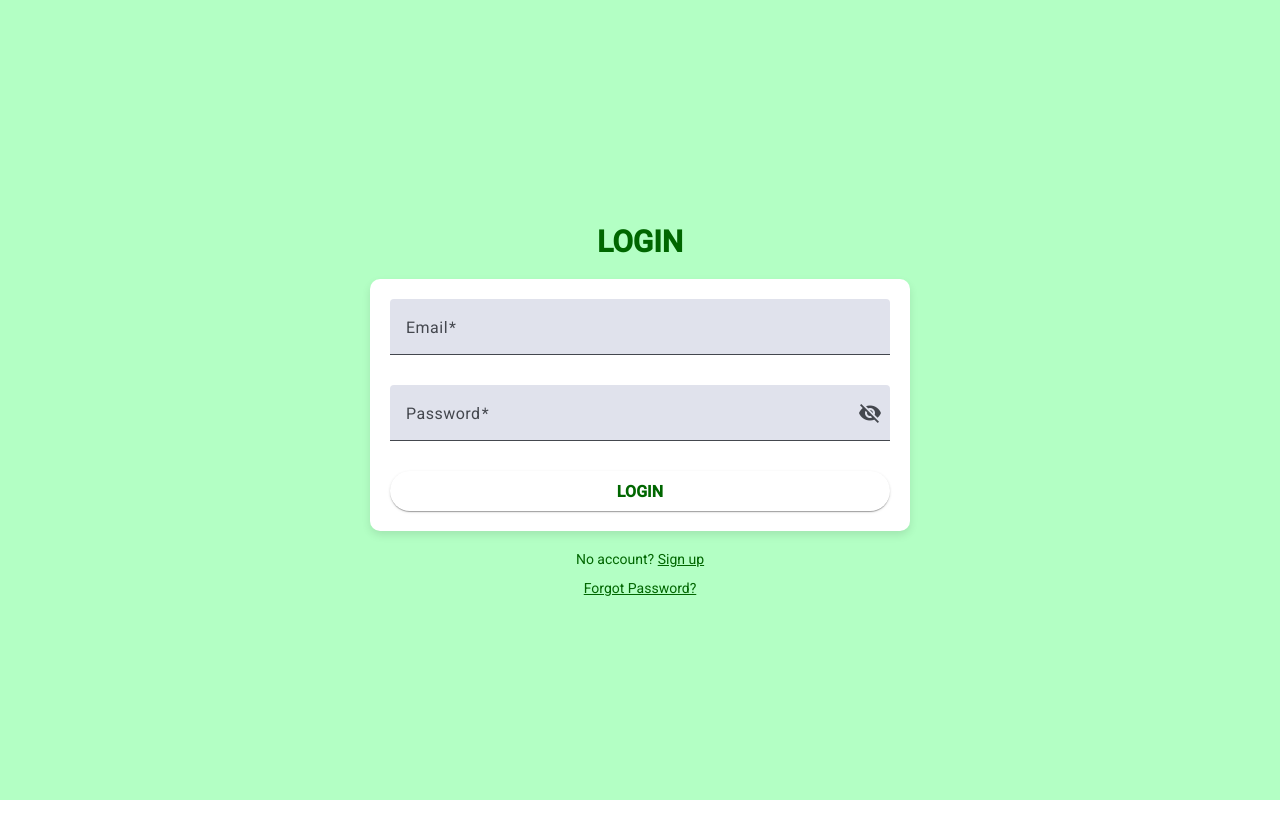
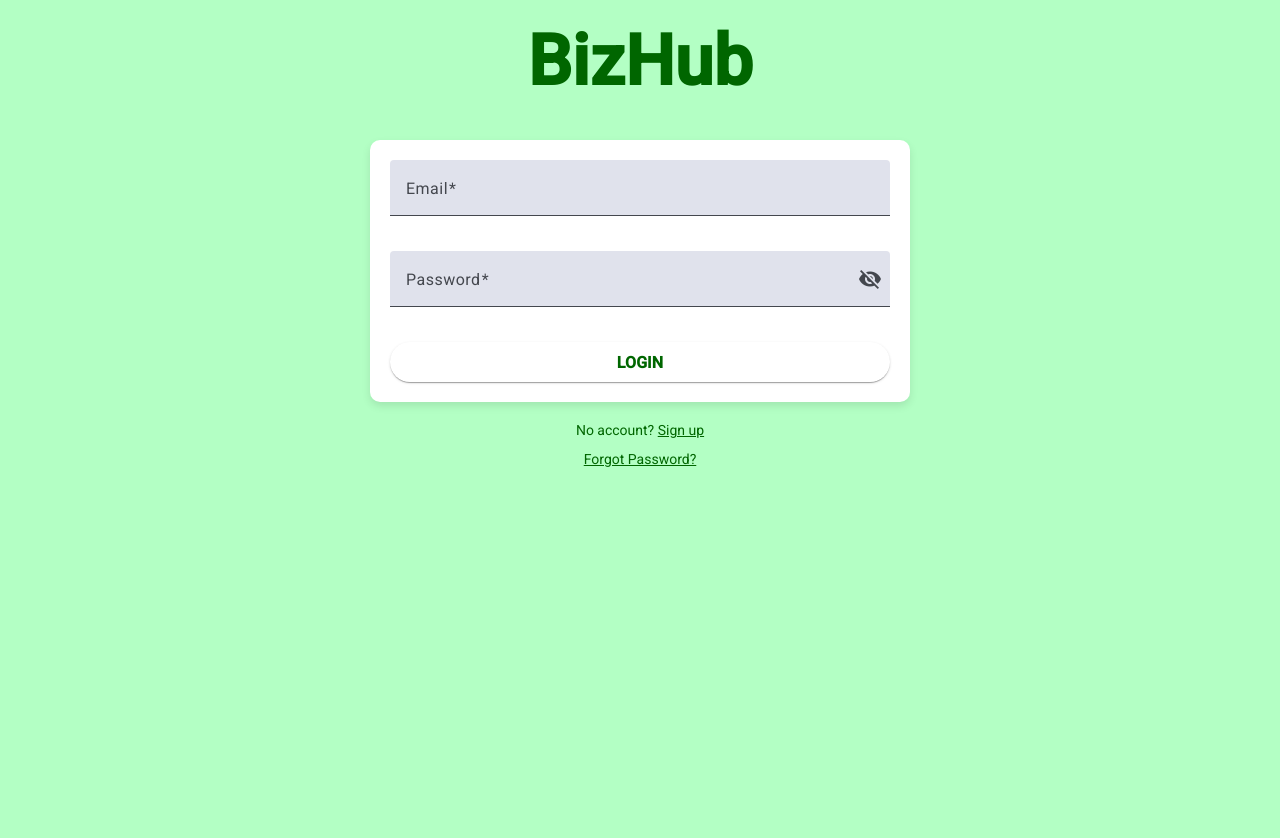
Before and after one commit to daenis-dev/bizhub-ui, an Angular app: page / in a window 1280 px wide. Shown: the top 838 px of the page. Before the commit the page ends 800 px from the top, so only its background shows below. Built offline with nearby package versions, Linux system fonts and the light colour scheme.

Commit message:
UI fixes

```diff
--- a/src/app/account-registration-form/account-registration-form.component.css
+++ b/src/app/account-registration-form/account-registration-form.component.css
@@ -4,22 +4,20 @@ html, body {
     padding: 0;
 }
 
-.login-container {
+.account-registration-container {
     background-color: #b3ffc4;
     width: 100%;
     min-height: 100vh;
     display: flex;
     flex-direction: column;
     align-items: center;
-    justify-content: center;
-    padding: 20px;
     box-sizing: border-box;
     overflow: hidden;
 }
 
-.login-title {
+.account-registration-title {
     text-align: center;
-    font-size: 30px;
+    font-size: 70px;
     font-weight: bold;
     color: #006600;
     margin-bottom: 20px;
@@ -32,6 +30,7 @@ html, body {
     box-shadow: 0 4px 8px rgba(0, 0, 0, 0.1);
     width: 100%;
     max-width: 500px;
+    margin-top: 3%;
 }
 
 .form-field-container {
@@ -53,7 +52,7 @@ html, body {
     background-color: transparent !important;
     border: none !important;
     padding: 12px 24px !important;
-    width: 500px !important;
+    width: 500px;
 }
 
 .create-account-button:hover, .create-account-button:focus {
--- a/src/app/account-registration-form/account-registration-form.component.html
+++ b/src/app/account-registration-form/account-registration-form.component.html
@@ -1,6 +1,4 @@
-<div class="login-container">
-    <h1 class="login-title">REGISTER</h1>
-
+<div class="account-registration-container">
     <form [formGroup]="registrationForm" (ngSubmit)="onSubmit()" class="registration-form">
         <div class="form-field-container">
             <mat-form-field class="input-field">
--- a/src/app/app.component.css
+++ b/src/app/app.component.css
@@ -0,0 +1,27 @@
+html, body {
+    height: 100%;
+    margin: 0;
+    padding: 0;
+}
+
+.app-container {
+    display: flex;
+    flex-direction: column;
+    height: 100%;
+    background-color: #b3ffc4;
+}
+
+.title-container {
+    background-color: #b3ffc4;
+    padding-top: 20px;
+    text-align: center;
+    width: 100%;
+    z-index: 9999;
+}
+
+.title {
+    font-size: 70px;
+    font-weight: bold;
+    color: #006600;
+    margin: 0;
+}
--- a/src/app/app.component.html
+++ b/src/app/app.component.html
@@ -1 +1,6 @@
-<router-outlet></router-outlet>
+<div class="app-container">
+    <div class="title-container">
+        <h1 class="title">BizHub</h1>
+    </div>
+    <router-outlet></router-outlet>
+</div>
--- a/src/app/login-form/login-form.component.css
+++ b/src/app/login-form/login-form.component.css
@@ -11,15 +11,13 @@ html, body {
     display: flex;
     flex-direction: column;
     align-items: center;
-    justify-content: center;
-    padding: 20px;
     box-sizing: border-box;
     overflow: hidden;
 }
 
 .login-title {
     text-align: center;
-    font-size: 30px;
+    font-size: 70px;
     font-weight: bold;
     color: #006600;
     margin-bottom: 20px;
@@ -32,6 +30,7 @@ html, body {
     box-shadow: 0 4px 8px rgba(0, 0, 0, 0.1);
     width: 100%;
     max-width: 500px;
+    margin-top: 3%;
 }
 
 .form-field-container {
@@ -42,7 +41,7 @@ html, body {
 
 .input-field {
     width: 100%;
-    margin-bottom: 2%;
+    margin-bottom: 3%;
 }
 
 .login-button {
@@ -53,7 +52,7 @@ html, body {
     background-color: transparent !important;
     border: none !important;
     padding: 12px 24px !important;
-    width: 500px !important;
+    width: 100%;
 }
 
 .login-button:hover, .login-button:focus {
--- a/src/app/login-form/login-form.component.html
+++ b/src/app/login-form/login-form.component.html
@@ -1,5 +1,4 @@
 <div class="login-container">
-  <h1 class="login-title">LOGIN</h1>
   <form [formGroup]="loginForm" (ngSubmit)="onSubmit()" class="login-form">
       <div class="form-field-container">
           <mat-form-field class="input-field">
--- a/src/app/my-backups/my-backups.component.css
+++ b/src/app/my-backups/my-backups.component.css
@@ -19,12 +19,13 @@
   position: fixed;
   top: 2.5%;
   right: 2%;
-  background-color: #ffffff80;
+  background-color: #b3ffc4;
+  border: 2px solid #006600;
   border-radius: 50%;
   padding: 10px;
   cursor: pointer;
   box-shadow: 0 4px 8px rgba(0, 0, 0, 0.2);
-  z-index: 1000;
+  z-index: 10000;
 }
 
 .settings-wheel mat-icon {
@@ -33,6 +34,12 @@
   justify-content: center;
   align-items: center;
   color: #006600;
+}
+
+.settings-wheel:hover {
+  background-color: #78fd95;
+  color: #006600;
+  border: 2px solid #78fd95;
 }
 
 button {
--- a/src/app/my-backups/my-backups.component.html
+++ b/src/app/my-backups/my-backups.component.html
@@ -1,10 +1,8 @@
+
 <div class="settings-wheel" (click)="openAccountDialog()">
   <mat-icon>settings</mat-icon>
 </div>
 <div style="display: flex; flex-direction: column;">
-  <div style="margin: 0 auto;">
-      <h1 style="font-size: 70px; text-align: center; padding-top: 1%; color: #006600"></h1>
-  </div>
   <div style="padding-top: 2%">
     <div class="container">
       <div>
--- a/src/app/services/permission.service.ts
+++ b/src/app/services/permission.service.ts
@@ -20,5 +20,6 @@ export class PermissionService {
 }
 
 export const authGuard: CanActivateFn = (next: ActivatedRouteSnapshot, state: RouterStateSnapshot): boolean => {
-  return inject(PermissionService).canActivate(next, state);
+  // return inject(PermissionService).canActivate(next, state);
+  return true;
 }
```
